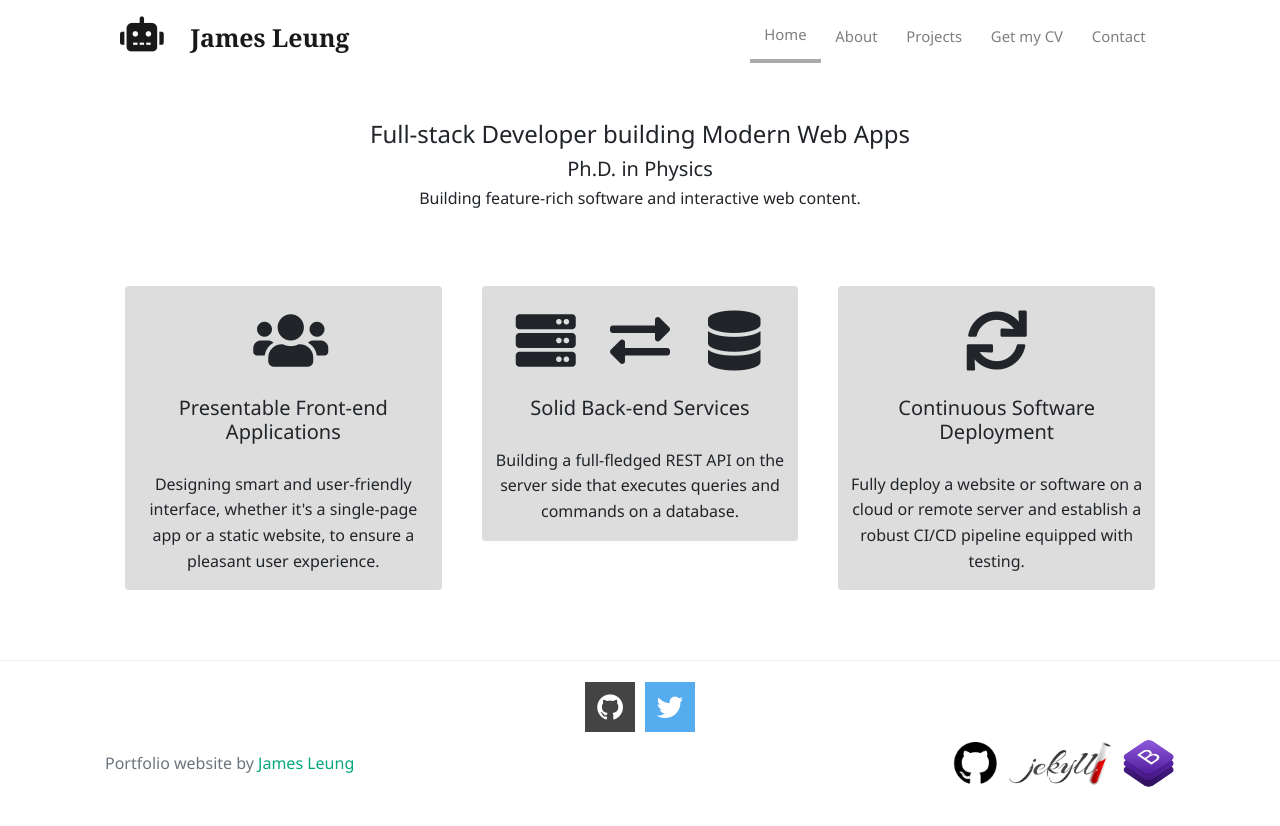
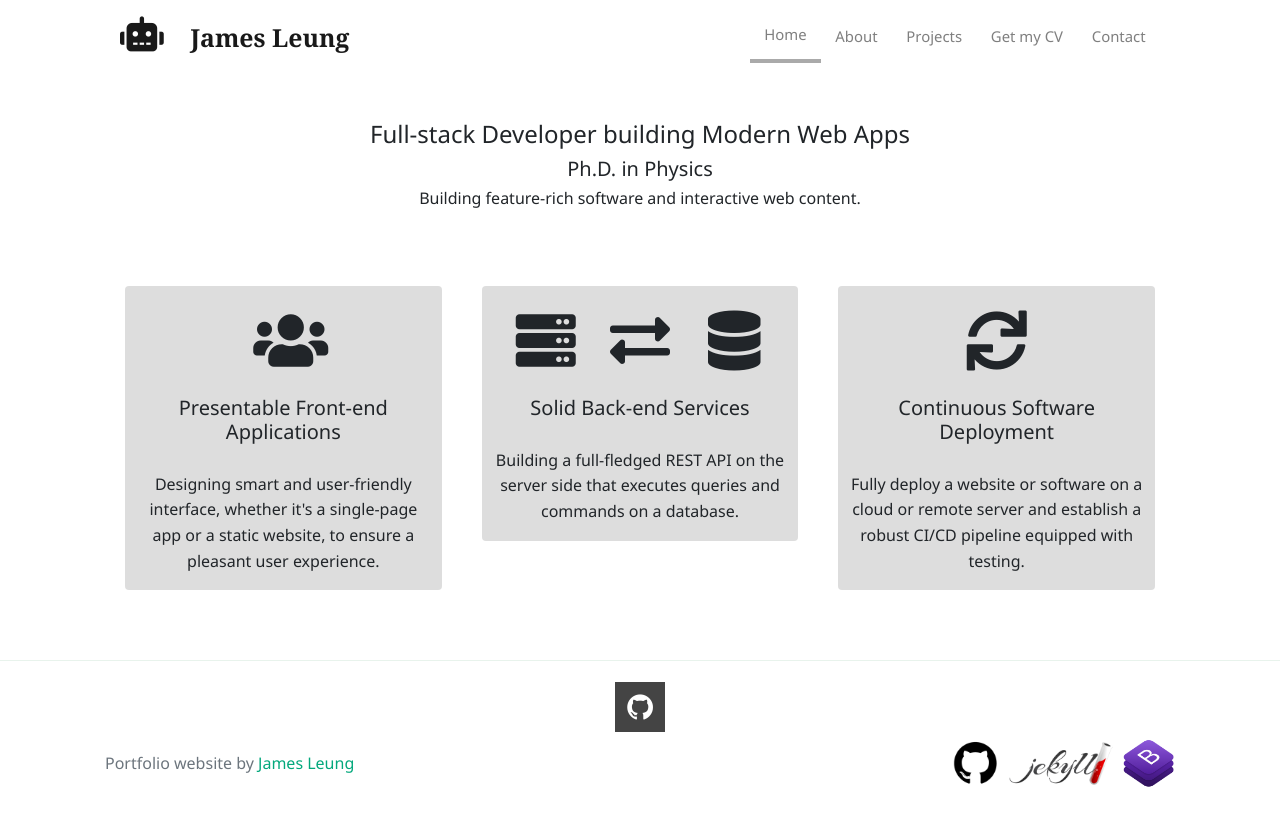
Before and after one commit to james-leung/james-leung.github.io, a Jekyll site: the page built from index.html, in a window 1280 px wide. Shown: the top 826 px of the page. Built offline with Jekyll 4.4.1, drawn with Linux system fonts in a browser that asks for light colours; nearby versions of some CDN libraries; the list of posts is cut into pages by our own code.

Commit message:
Remove twitter link

```diff
--- a/_layouts/default.html
+++ b/_layouts/default.html
@@ -86,7 +86,6 @@
       <div class="container">
         <div class="row justify-content-center">
           <a class="fa fa-github hover-white" target="_blank" href={{site.data.author_info.github}}></a>
-          <a class="fa fa-twitter hover-white" target="_blank" href={{site.data.author_info.twitter}}></a>
         </div>
 
         <div class="row align-items-center justify-content-between">
```
